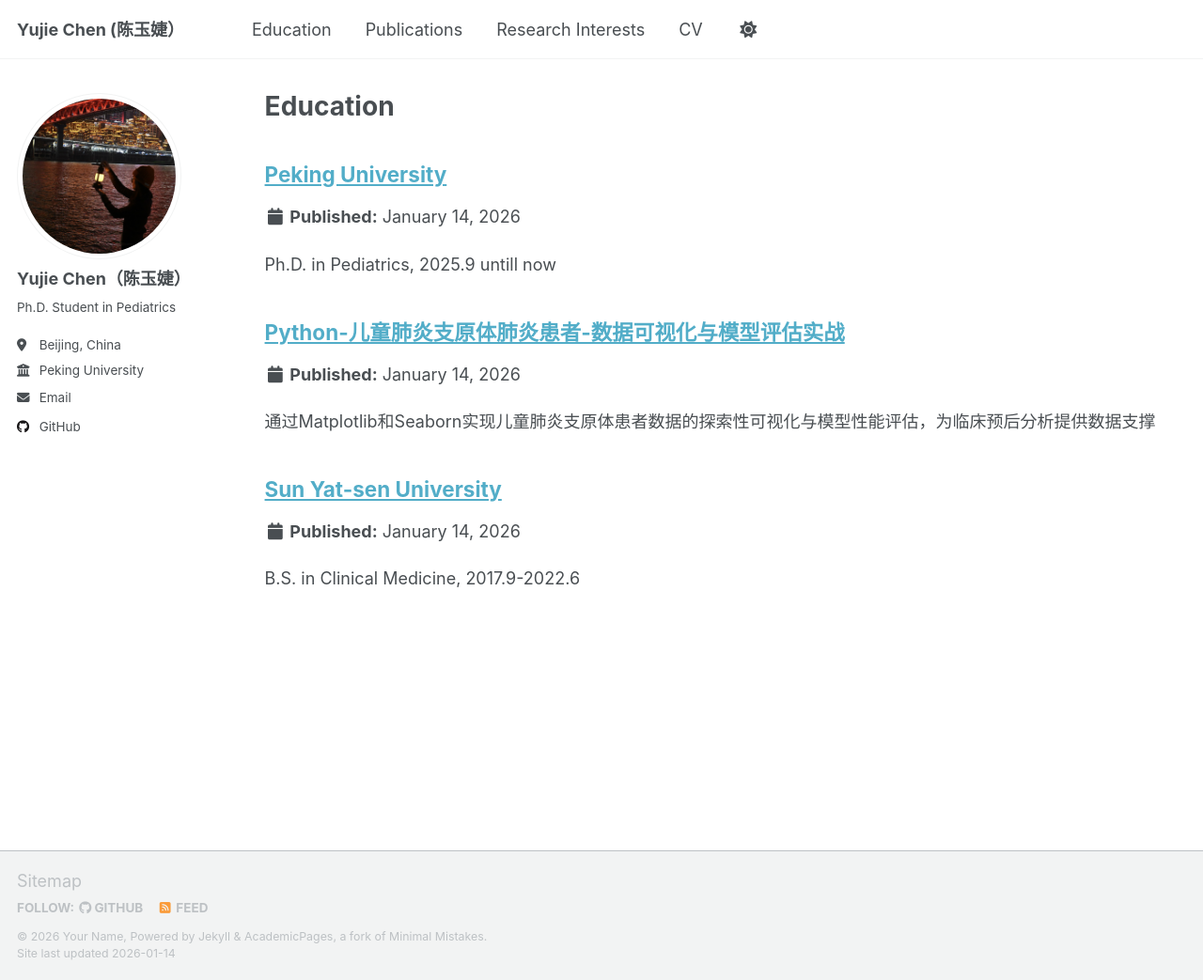
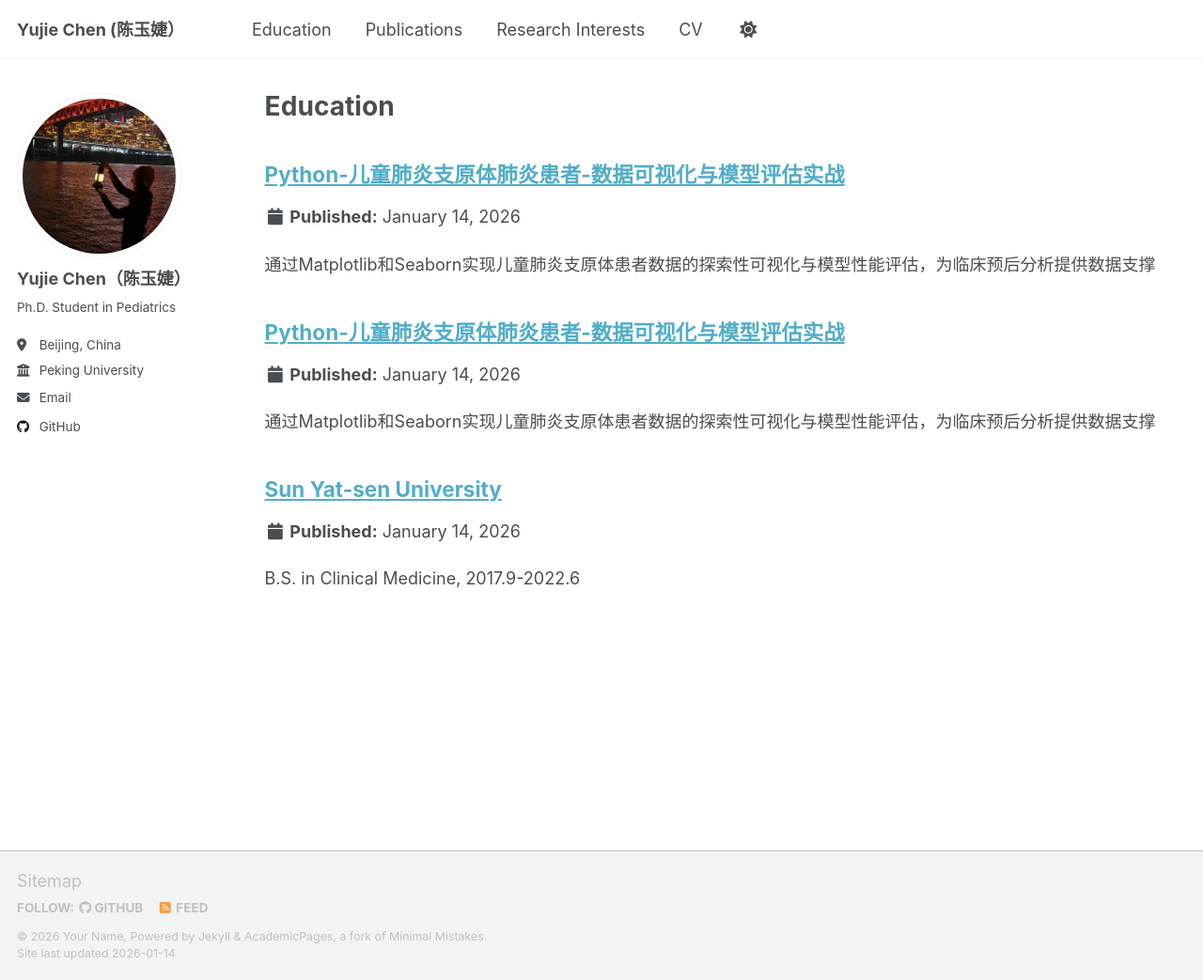
Before and after one commit to yujie7799/yujie7799.github.io, a Jekyll site: the page built from _pages/portfolio.html, in a window 1280 px wide and 1043 px high. Shown: the whole window at 94% size. Built offline with Jekyll 4.4.1, drawn with Linux system fonts in a browser that asks for light colours; a script that is not in the unit is left out.

Commit message:
Update portfolio-1.md

```diff
--- a/_portfolio/portfolio-1.md
+++ b/_portfolio/portfolio-1.md
@@ -1,6 +1,21 @@
 ---
-title: "Peking University"
-excerpt: "Ph.D. in Pediatrics, 2025.9 untill now"
+title: "Python-儿童肺炎支原体肺炎患者-数据可视化与模型评估实战"
 collection: portfolio
+type: "Data Analysis"
+permalink: /portfolio/python-data-visualization-picu
+date: 2026-01-14
+excerpt: "通过Matplotlib和Seaborn实现儿童肺炎支原体患者数据的探索性可视化与模型性能评估，为临床预后分析提供数据支撑"
+header:
+  teaser: /images/portfolio/portfolio_mpp_data_直方图.png
+tags:
+- 数据可视化
+- Matplotlib
+- Seaborn
+- 机器学习
+- 临床数据分析
+tech_stack:
+- name: Python
+- name: Matplotlib
+- name: Seaborn
+- name: Scikit-learn
 ---
-<a href="https://www.pku.edu.cn/" target="_blank">https://www.pku.edu.cn/</a>
```
